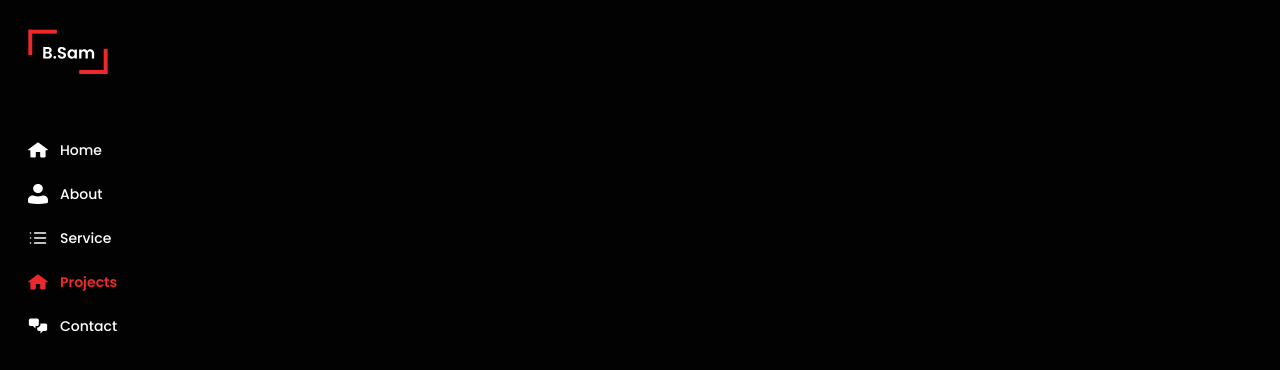
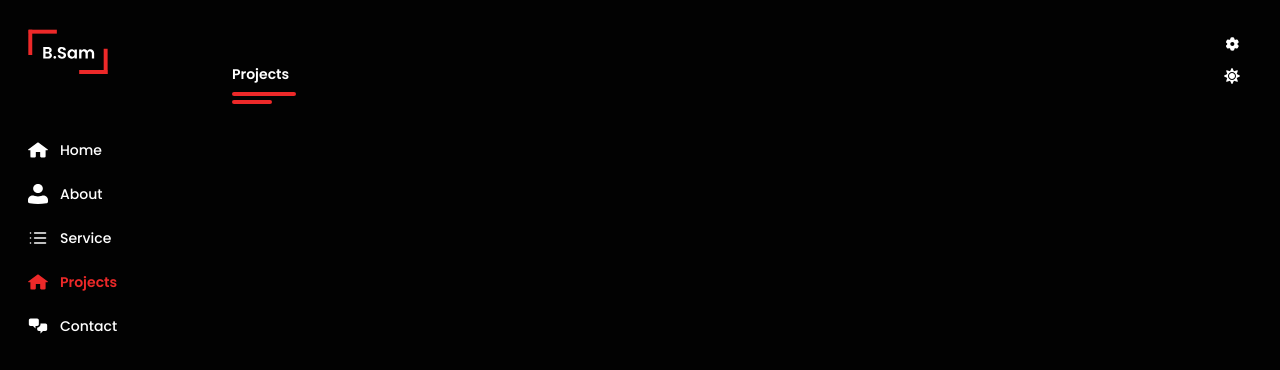
Before and after one commit to BeniSamuel/Beni_Portfolio, a React (Vite) app: page /projects in a window 1280 px wide. Shown: the top 370 px of the page. Built offline with nearby package versions, Linux system fonts and the light colour scheme.

Commit message:
Added Content on other pages

```diff
--- a/src/pages/Contact/Contact.tsx
+++ b/src/pages/Contact/Contact.tsx
@@ -1,13 +1,35 @@
 import React from 'react'
 import DashMain from '../../components/Dashboard/DashMain'
+import settings from "../../assets/Dashboard/settings.svg";
+import whiteMode from "../../assets/Dashboard/whiteMode.svg"
+import menu from "../../assets/Dashboard/menu.svg"
 
 const Contact: React.FC = () => {
   return (
     <div>
         <DashMain>
+        <div className=" py-16 pl-10 relative">
+          <div className=" absolute top-9 left-10 cursor-pointer md:hidden">
+            <img src={menu} />
+          </div>
+          <div className=" absolute top-9 right-10 flex flex-col gap-4">
             <div>
-
+              <img src={settings} className=" h-4 w-4 cursor-pointer" />
             </div>
+            <div>
+              <img src={whiteMode} className=" h-4 w-4 cursor-pointer" />
+            </div>
+          </div>
+          <div className=" flex flex-col gap-2 py-12 md:py-0">
+            <p className=" font-poppins text-sm text-white font-semibold selection:bg-[#ED2929] ">
+              Contact
+            </p>
+            <div className=" flex flex-col gap-1">
+              <div className=" bg-[#ED2929] w-16 h-1 rounded-lg" />
+              <div className=" bg-[#ED2929] w-10 h-1 rounded-lg" />
+            </div>
+          </div>
+        </div>
         </DashMain>
     </div>
   )
--- a/src/pages/Projects/Projects.tsx
+++ b/src/pages/Projects/Projects.tsx
@@ -1,16 +1,39 @@
 import React from 'react'
 import DashMain from '../../components/Dashboard/DashMain'
+import settings from "../../assets/Dashboard/settings.svg";
+import whiteMode from "../../assets/Dashboard/whiteMode.svg"
+import menu from "../../assets/Dashboard/menu.svg"
+
 
 const Projects: React.FC = () => {
   return (
     <div>
-        <DashMain>
+      <DashMain>
+        <div className=" py-16 pl-10 relative">
+          <div className=" absolute top-9 left-10 cursor-pointer md:hidden">
+            <img src={menu} />
+          </div>
+          <div className=" absolute top-9 right-10 flex flex-col gap-4">
             <div>
+              <img src={settings} className=" h-4 w-4 cursor-pointer" />
+            </div>
+            <div>
+              <img src={whiteMode} className=" h-4 w-4 cursor-pointer" />
+            </div>
+          </div>
+          <div className=" flex flex-col gap-2 py-12 md:py-0">
+            <p className=" font-poppins text-sm text-white font-semibold selection:bg-[#ED2929] ">
+              Projects
+            </p>
+            <div className=" flex flex-col gap-1">
+              <div className=" bg-[#ED2929] w-16 h-1 rounded-lg" />
+              <div className=" bg-[#ED2929] w-10 h-1 rounded-lg" />
+            </div>
+          </div>
+        </div>
+      </DashMain>
+    </div>
+  );
+};
 
-            </div>
-        </DashMain>
-    </div>
-  )
-}
-
-export default Projects
+export default Projects;
```
